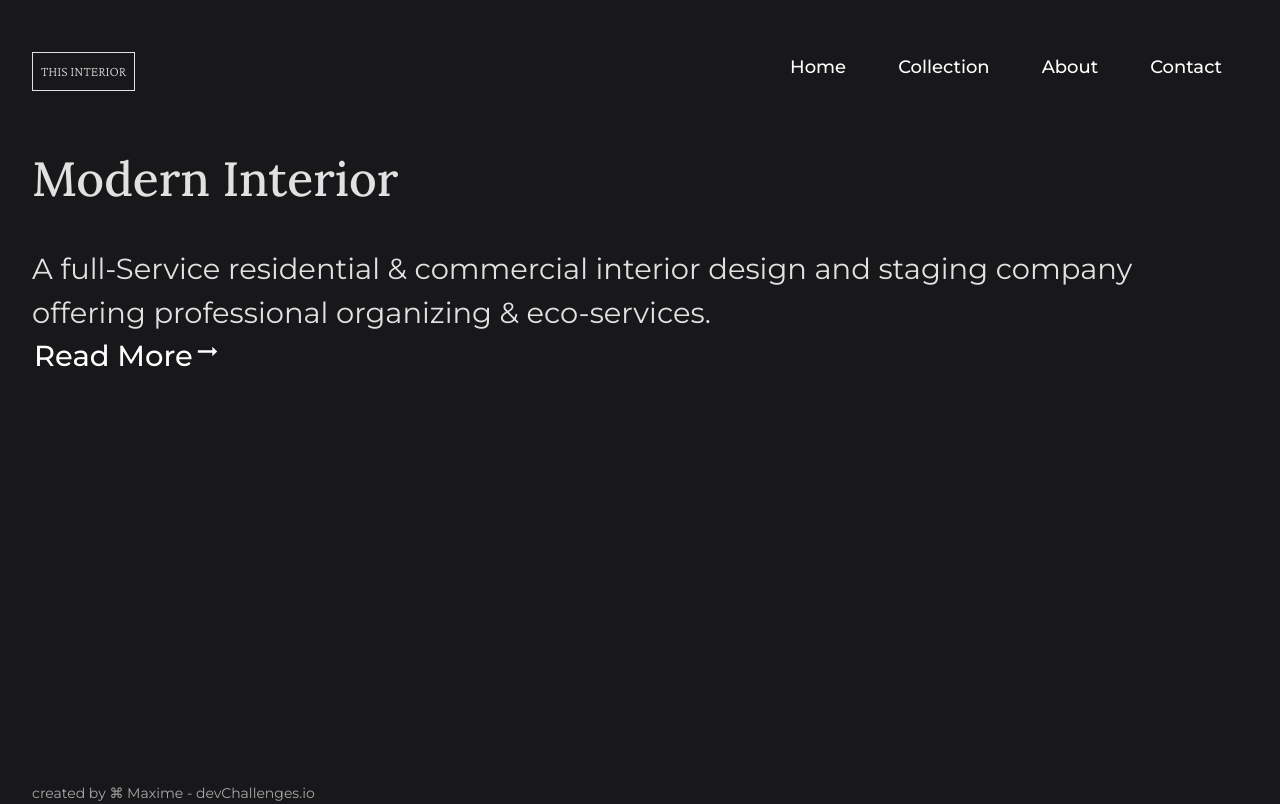
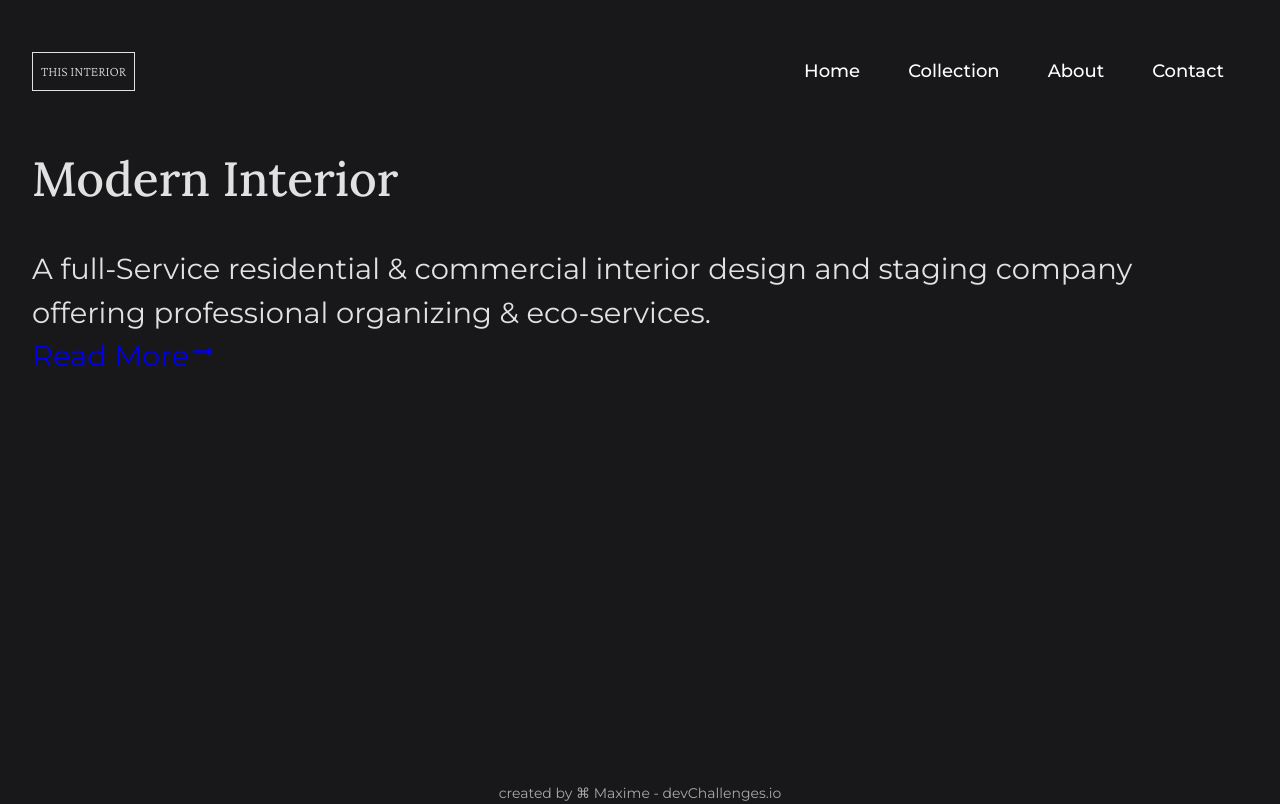
Before and after one commit to maax6/vite-designer, a React (Vite) app: page / in a window 1280 px wide. Built offline with nearby package versions, Linux system fonts and the light colour scheme; grey boxes are pictures that could not be loaded.

Commit message:
Recup nav

```diff
--- a/src/Components/Footer/_footer.scss
+++ b/src/Components/Footer/_footer.scss
@@ -1,6 +1,8 @@
 footer {
 	position: absolute;
     bottom: 0;
+	left: 0;
+	right:0;
     height: 17px;
     font-family: 'Montserrat';
     font-size: 14px;
--- a/src/Components/Nav/_nav.scss
+++ b/src/Components/Nav/_nav.scss
@@ -16,8 +16,9 @@
     &__nav {
         display: flex;
         transition: 1s ease-in-out;
-		 margin:0 ;
+        margin: 0;
         padding: 0;
+		color: #ffffff;
         background-color: #181719;
         @media screen and (max-width: 768px) {
             flex-direction: column;
@@ -39,14 +40,17 @@
                 display: flex;
             }
         }
-		 &__link {
+        &__item {
             display: flex;
             max-width: 100%;
             font-weight: 700;
             margin: 0 1.5rem;
             transition: 400ms ease;
-			  &--active{
-				border-bottom: 2px solid #ffffff;
+
+			&__link{
+				font-weight: 500;
+				text-decoration: inherit;
+				color: #ffffff;
 			}
         }
     }
@@ -100,3 +104,7 @@
         }
     }
 }
+.head__nav__item--active{
+	text-decoration: underline;
+
+}
--- a/src/Components/Nav/index.jsx
+++ b/src/Components/Nav/index.jsx
@@ -1,83 +1,65 @@
+	import './_nav.scss'
 	import { useState } from 'react'
+	import { NavLink } from 'react-router-dom'
 
 export function Nav() {
-    const [Open, setOpen] = useState(false)
-    const [activePage, setActivePage] = useState('')
+  const [isOpen, setIsOpen] = useState(false)
 
   function toggleMenu() {
-        setOpen((prevOpen) => !prevOpen)
-    }
-
-    function handlePageClick(pageName, event) {
-
-        setActivePage(pageName)
+    setIsOpen(prevOpen => !prevOpen)
   }
 
   return (
     <>
       <header className="head">
         <h1 className="head__logo">This Interior</h1>
-                <ul className={`head__nav ${Open ? 'head__nav--active' : ''}`}>
-                    <li
-                        className={`head__nav__link ${
-                            activePage === 'Home' ? 'head__nav__link--active' : ''
-                        }`}
+        <ul className={`head__nav ${isOpen ? 'head__nav--active' : ''}`}>
+          <li className="head__nav__item">
+            <NavLink
+              to="/Home"
+              activeClassName="head__nav__item__link--active"
+              className="head__nav__item__link"
+              onClick={() => setIsOpen(false)}
             >
-                        <a
-                            href="/Home"
-                            className="head__nav__link__item"
-                            onClick={(event) => handlePageClick('Home', event)}
-                        >
-                            {' '}
               Home
-                        </a>
+            </NavLink>
           </li>
-                    <li
-                        className={`head__nav__link ${
-                            activePage === 'Collection' ? 'head__nav__link--active' : ''
-                        }`}
-                    >
-                        <a
-                            href="/Collection"
-                            className="head__nav__link__item"
-                            onClick={(event) => handlePageClick('Collection', event)}
+          <li className="head__nav__item">
+            <NavLink
+              to="/Collection"
+              activeClassName="head__nav__item__link--active"
+              className="head__nav__item__link"
+              onClick={() => setIsOpen(false)}
             >
               Collection
-                        </a>
+            </NavLink>
           </li>
-                    <li
-                        className={`head__nav__link ${
-                            activePage === 'About' ? 'head__nav__link--active' : ''
-                        }`}
-                    >
-                        <a
-                            href="/About"
-                            className="head__nav__link__item"
-                            onClick={(event) => handlePageClick('About', event)}
+          <li className="head__nav__item">
+            <NavLink
+              to="/About"
+              activeClassName="head__nav__item__link--active"
+              className="head__nav__item__link"
+              onClick={() => setIsOpen(false)}
             >
               About
-                        </a>
+            </NavLink>
           </li>
-                    <li
-                        className={`head__nav__link ${
-                            activePage === 'Contact' ? 'head__nav__link--active' : ''
-                        }`}
-                    >
-                        <a
-                            href="/Contact"
-                            className="head__nav__link__item"
-                            onClick={(event) => handlePageClick('Contact', event)}
+          <li className="head__nav__item">
+            <NavLink
+              to="/Contact"
+              className="head__nav__item__link"
+              onClick={() => setIsOpen(false)}
             >
               Contact
-                        </a>
+            </NavLink>
           </li>
         </ul>
-                <div className="head__menuIcon" aria-expanded={Open} onClick={toggleMenu}>
-                    <span
-                        className={`head__menuIcon__burger ${
-                            Open ? 'head__menuIcon__burger--open' : ''
-                        }`}
-                    ></span>
+        <div
+          className={`head__menuIcon ${isOpen ? 'head__menuIcon--open' : ''}`}
+          aria-expanded={isOpen}
+          onClick={toggleMenu}
+        >
+          <span className="head__menuIcon__burger"></span>
         </div>
       </header>
     </>
--- a/src/Components/Welcome/index.jsx
+++ b/src/Components/Welcome/index.jsx
@@ -4,7 +4,7 @@ import { IconContext } from 'react-icons'
 import interior from '../../img/interior.png'
 
 export function Welcome() {
-  const urlInterior = interior;
+
     return (
         <div className="welcome">
             <div className="welcome__presentation">
--- a/src/sass/index.scss
+++ b/src/sass/index.scss
@@ -1,5 +1,5 @@
 :root {
-  font-family: 'Montserrat','lora',serif;
+    font-family: 'Montserrat', 'lora', serif;
     line-height: 1.5;
     font-weight: 400;
     color-scheme: light dark;
@@ -13,11 +13,7 @@
 }
 
 a {
-  font-weight: 500;
-  color: #ffffff;
     text-decoration: inherit;
-  padding-bottom: 8px;
-  border: 2px solid #181719 ;
 }
 
 a:hover {
@@ -30,7 +26,3 @@ body {
     min-width: 320px;
     min-height: 100vh;
 }
-
-@import '../Components/Nav/_nav.scss';
-
-@import '../Components/Footer/_footer.scss';
```
Lines whose indentation alone changed are shown as unchanged.
